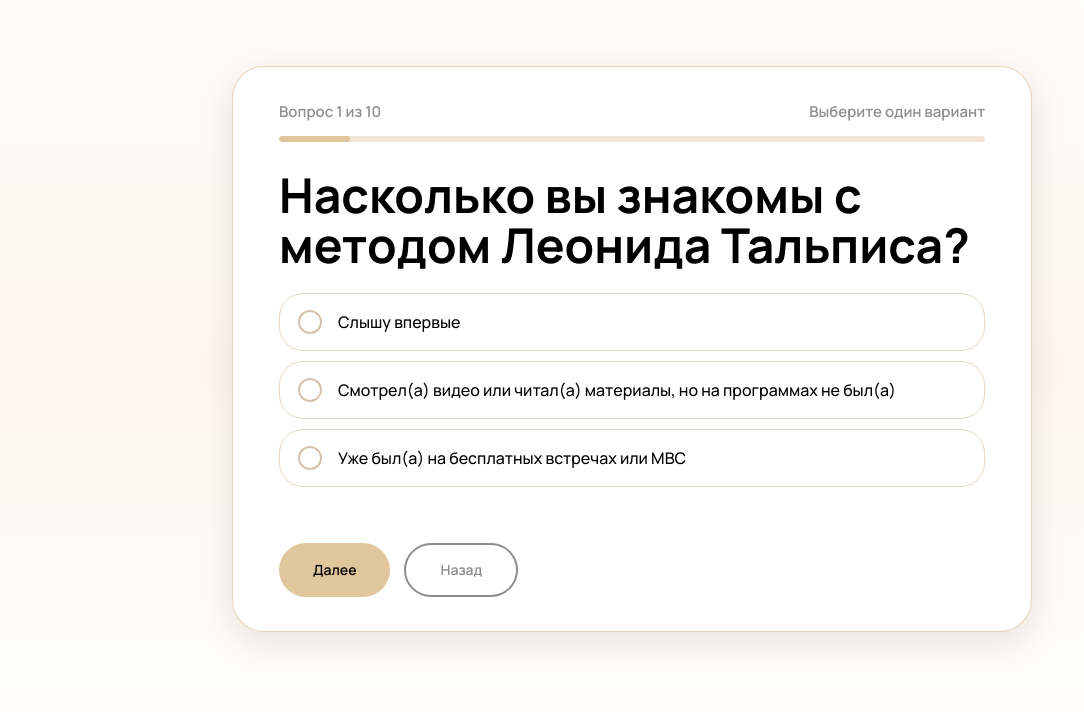
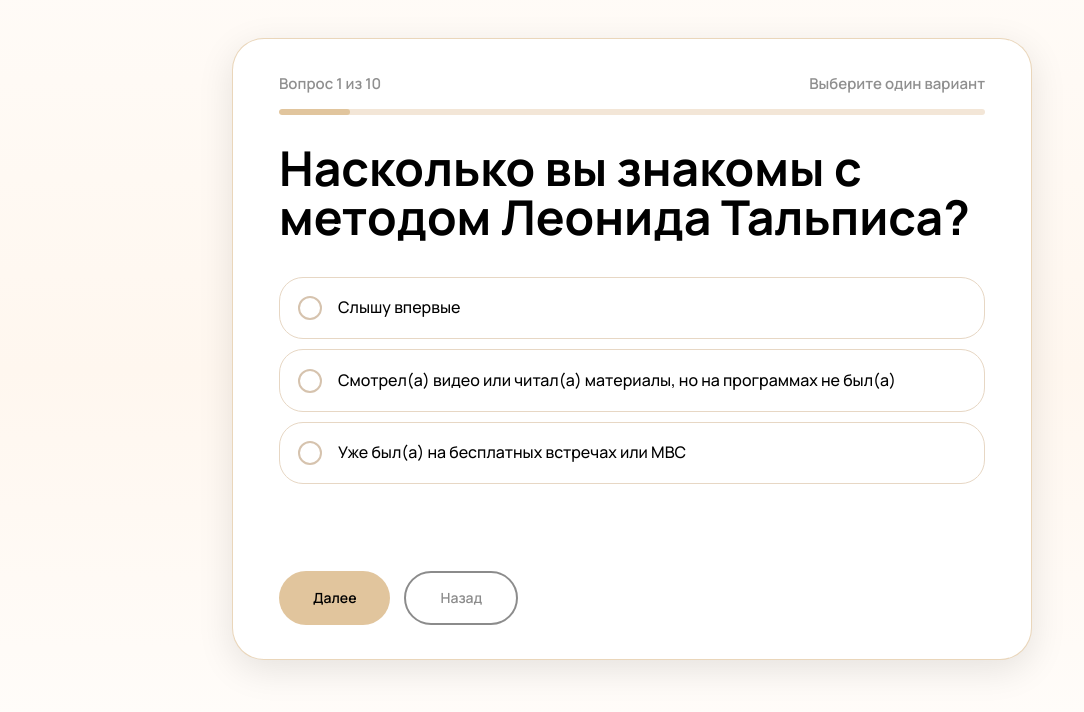
Before and after one commit to georggeorg172004-cloud/talpis-quiz, a plain HTML site: page index.html in a window 1280 px wide. Both pictures are taken after a click on the button "Начать тестирование". Shown: the part 112-824 px from the top of the page, without its empty margins (8-1092 px from the left). Drawn offline with Linux system fonts and the light colour scheme.

Commit message:
Stabilize quiz question layout

```diff
--- a/styles.css
+++ b/styles.css
@@ -239,6 +239,13 @@ h2 {
   padding: clamp(28px, 4vw, 50px);
 }
 
+.quiz-card {
+  display: grid;
+  min-height: 630px;
+  grid-template-rows: auto auto 126px 316px 22px auto;
+  align-content: start;
+}
+
 .quiz-topline {
   display: flex;
   justify-content: space-between;
@@ -267,6 +274,8 @@ h2 {
 
 .options-list {
   display: grid;
+  min-height: 316px;
+  grid-template-rows: repeat(4, minmax(66px, 1fr));
   gap: 12px;
   margin-top: 28px;
 }
@@ -276,6 +285,7 @@ h2 {
   grid-template-columns: 24px minmax(0, 1fr);
   gap: 16px;
   width: 100%;
+  height: 100%;
   min-height: 66px;
   align-items: center;
   border: 1px solid var(--line);
@@ -470,11 +480,18 @@ h2 {
     padding: 34px 46px;
   }
 
+  .quiz-card {
+    min-height: 600px;
+    grid-template-rows: auto auto 110px 280px 22px auto;
+  }
+
   .progress {
     margin: 14px 0 28px;
   }
 
   .options-list {
+    min-height: 280px;
+    grid-template-rows: repeat(4, minmax(58px, 1fr));
     gap: 10px;
     margin-top: 24px;
   }
@@ -573,7 +590,18 @@ h2 {
     display: grid;
   }
 
+  .quiz-card {
+    min-height: auto;
+    grid-template-rows: auto;
+  }
+
+  .options-list {
+    min-height: auto;
+    grid-template-rows: none;
+  }
+
   .option-button {
+    height: auto;
     border-radius: 22px;
     font-size: 16px;
   }
```
